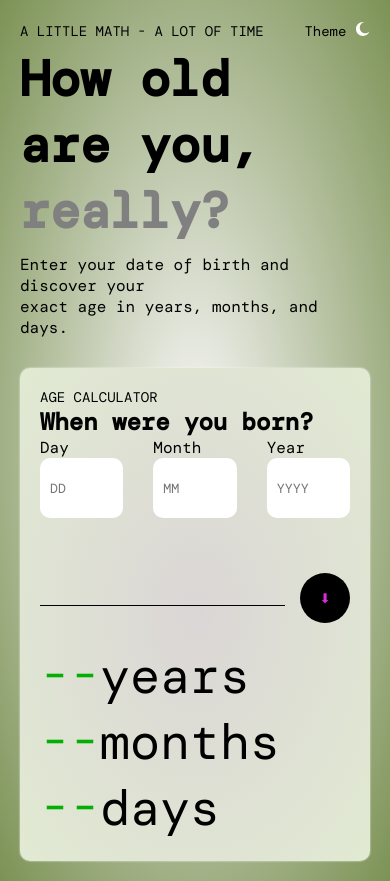
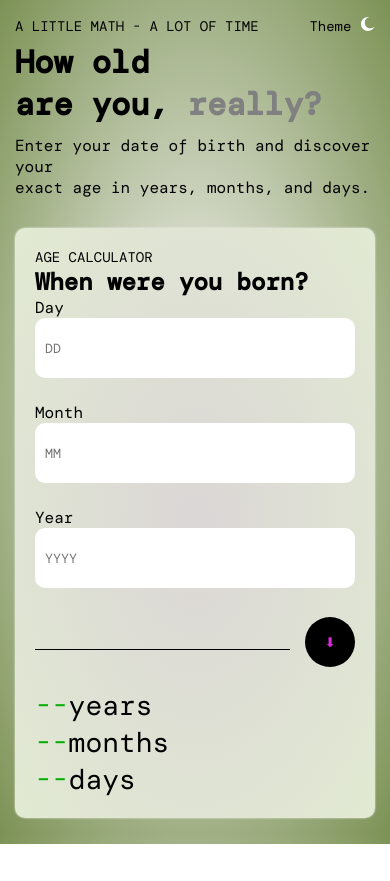
Before and after one commit to smbazumu/Age-Calculator, a plain HTML site: page index.html in a window 390 px wide. After the commit the page ends 844 px from the top, so only its background shows below. Drawn offline with nearby package versions, Linux system fonts and the light colour scheme; a web font is replaced by a local one.

Commit message:
Update style.css

```diff
--- a/style.css
+++ b/style.css
@@ -9,13 +9,14 @@ body {
     font-weight: 400;
     font-style: normal;
     background: radial-gradient(rgb(248, 247, 247), rgb(124, 146, 85));
-    max-width: 1440px;
+    max-width: 90rem;
+    height: auto;
     margin: 0 auto;
-    padding: 20px;
+    padding: 1.25rem;
 }
 
 body.dark {
-    background: radial-gradient(rgb(33, 33, 33),rgb(191, 188, 188));
+    background: radial-gradient(rgb(33, 33, 33), rgb(191, 188, 188));
     color: whitesmoke;
 }
 
@@ -25,15 +26,15 @@ section {
 }
 
 section h1 {
-    margin-bottom: 10px;
-    font-size: 50px;
+    margin-bottom: 0.625rem;
+    font-size: 3.125rem;
 }
 
 .button button {
-    margin-bottom: 20px;
-    margin-top: 5px;
-    width: 50px;
-    height: 50px;
+    margin-bottom: 1.25rem;
+    margin-top: 0.3125rem;
+    width: 3.125rem;
+    height: 3.125rem;
     border-radius: 50%;
     border: none;
     color: rgb(220, 42, 220);
@@ -49,34 +50,36 @@ body.dark button {
     display: flex;
     justify-content: space-between;
     align-items: center;
-    margin-bottom: 5px;
+    margin-bottom: 0.3125rem;
 }
 
-.header p, .header label {
-    font-size: 14px;
+.header p,
+.header label {
+    font-size: 0.875rem;
 }
 
 .header img {
-    width: 14px;
-    height: 14px;
+    width: 0.875rem;
+    height: 0.875rem;
 }
 
 .inputdates {
     display: flex;
-    column-gap: 30px;
+    column-gap: 1.875rem;
 }
 
 .labels {
+    display: flex;
     flex-direction: column;
     flex: 1;
 }
 
 .labels input {
-    height: 60px;
-    margin-bottom: 50px;
-    padding-left: 10px;
+    height: 3.75rem;
+    margin-bottom: 3.125rem;
+    padding-left: 0.625rem;
     border: none;
-    border-radius: 10px;
+    border-radius: 0.625rem;
     font-family: "DM Mono", monospace;
     font-weight: 400;
     font-style: normal;
@@ -91,15 +94,15 @@ body.dark button {
 }
 
 .exact {
-    margin-bottom: 30px;
+    margin-bottom: 1.875rem;
 }
 
 .main {
     display: flex;
     flex-direction: column;
-    padding: 20px;
-    box-shadow: 0 0 2px whitesmoke;
-    border-radius: 10px;
+    padding: 1.25rem;
+    box-shadow: 0 0 0.125rem whitesmoke;
+    border-radius: 0.625rem;
     background: radial-gradient(rgb(219, 214, 214), rgb(225, 234, 210));
 }
 
@@ -108,11 +111,11 @@ body.dark .main {
 }
 
 .main p {
-    font-size: 50px;
+    font-size: 3.125rem;
 }
 
 .main .titlemain {
-    font-size: 14px;
+    font-size: 0.875rem;
 }
 
 .main p span {
@@ -130,7 +133,40 @@ body.dark .main p span {
 
 .line {
     flex: 1;
-    height: 1px;
+    height: 0.0625rem;
     background: black;
-    margin-right: 15px;
+    margin-right: 0.9375rem;
 }
+
+@media (max-width: 48rem) {
+    section h1 {
+        font-size: 2.5rem;
+    }
+
+    .main p {
+        font-size: 2.25rem;
+    }
+}
+
+@media (max-width: 30rem) {
+    body {
+        padding: 0.9375rem;
+    }
+
+    section h1 {
+        font-size: 2rem;
+    }
+
+    .inputdates {
+        flex-direction: column;
+        row-gap: 0;
+    }
+
+    .labels input {
+        margin-bottom: 1.5rem;
+    }
+
+    .main p {
+        font-size: 1.75rem;
+    }
+}
```
